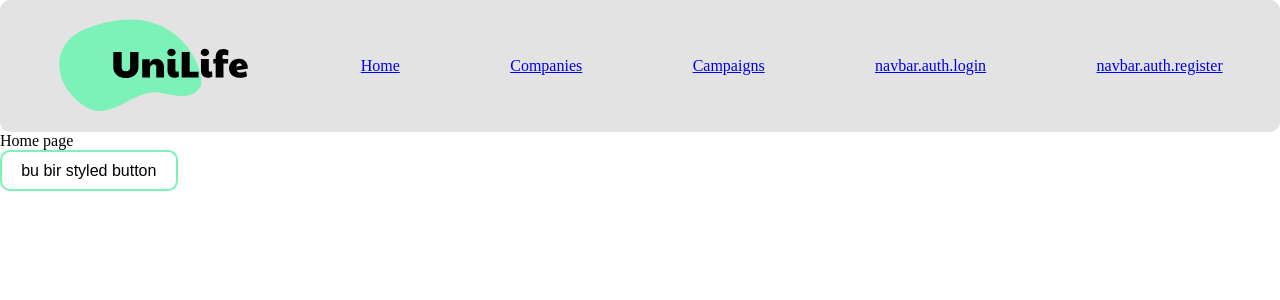
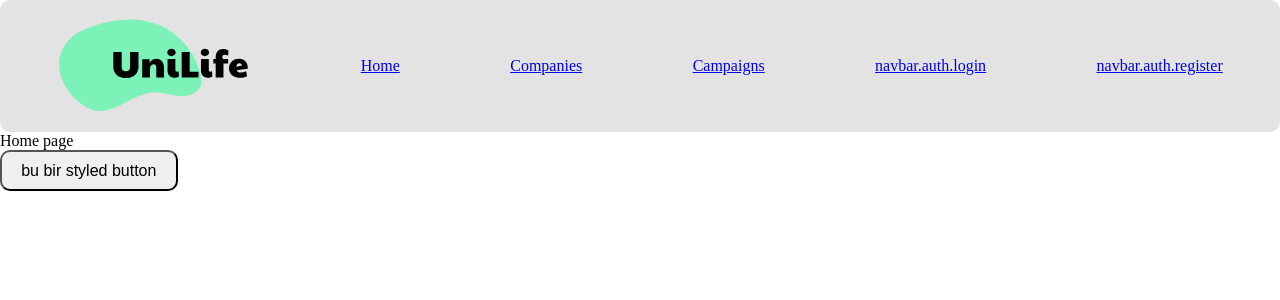
Before and after one commit to alperyesilyurt/student-campaign-app, a React (Vite) app: page / in a window 1280 px wide. Shown: the top 300 px of the page. Built offline with nearby package versions, Linux system fonts and the light colour scheme.

Commit message:
fix: button component naming problem -> type is allready a props

```diff
--- a/src/components/styled/button/Button.tsx
+++ b/src/components/styled/button/Button.tsx
@@ -70,23 +70,26 @@ export interface ButtonProps {
   className?: string;
   children?: string | React.ReactNode
   onClick?: () => void;
-  type: ButtonType;
+  variant: ButtonType;
   outlined?: boolean;
+  type?: "button" | "submit" | "reset" | undefined
 }
 
 const Button = (props: ButtonProps) => {
   const {
     onClick,
     children,
-    type,
+    variant,
     className,
-    outlined = false
+    outlined = false,
+    type
   } = props;
 
   return (
     <StyledButtonWrapper
-      className={`${type} ${className} ${outlined ? 'outlined' : ''}`}
+      className={`${variant} ${className} ${outlined ? 'outlined' : ''}`}
       onClick={onClick}
+      type={type}
     >
 
       {children}
```
